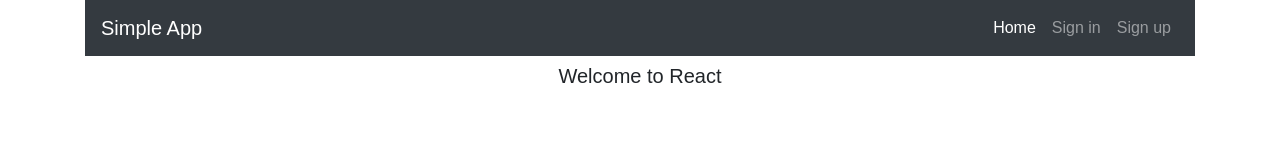
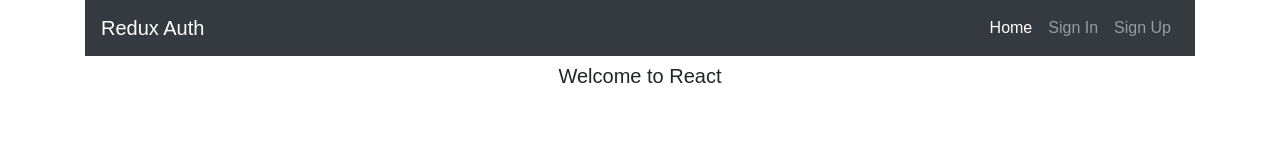
Before and after one commit to olezhek85/simple-auth, a React (Create React App) app: page / in a window 1280 px wide. Shown: the top 160 px of the page. Built offline with nearby package versions, Linux system fonts and the light colour scheme.

Commit message:
Added logic to header component

```diff
--- a/src/components/Header.js
+++ b/src/components/Header.js
@@ -1,11 +1,11 @@
-import React from "react";
+import React, { Fragment } from "react";
 import { NavLink } from "react-router-dom";
 
 const header = props => {
   return (
     <nav className="navbar navbar-expand-lg navbar-dark bg-dark">
       <a className="navbar-brand" href="/">
-        Simple App
+        Redux Auth
       </a>
       <button
         className="navbar-toggler"
@@ -24,20 +24,19 @@ const header = props => {
           <NavLink exact to="/" className="nav-item nav-link">
             Home
           </NavLink>
-          {!props.isAuth && (
-            <NavLink to="/signin" className="nav-item nav-link">
-              Sign in
-            </NavLink>
-          )}
-          {!props.isAuth && (
-            <NavLink to="/signup" className="nav-item nav-link">
-              Sign up
-            </NavLink>
-          )}
-          {props.isAuth && (
+          {props.isAuth ? (
             <NavLink to="/signout" className="nav-item nav-link">
               Sign out
             </NavLink>
+          ) : (
+            <Fragment>
+              <NavLink to="/signin" className="nav-item nav-link">
+                Sign In
+              </NavLink>
+              <NavLink to="/signup" className="nav-item nav-link">
+                Sign Up
+              </NavLink>
+            </Fragment>
           )}
         </div>
       </div>
```
